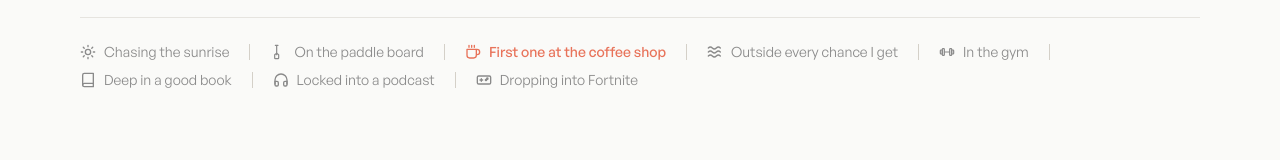
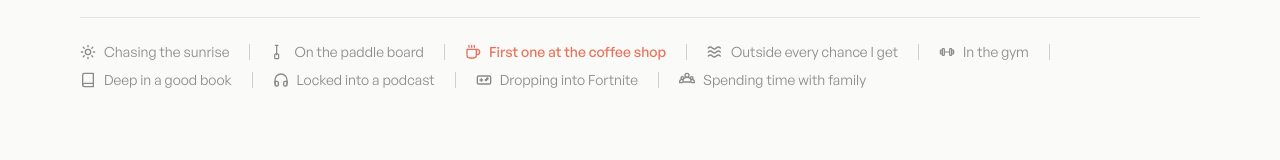
Before and after one commit to pskidz216/pskidzpersonalsite, a Next.js app: page / in a window 1280 px wide. Shown: the part 8763-8923 px from the top of the page. Built offline with nearby package versions, Linux system fonts and the light colour scheme.

Commit message:
feat: add "Spending time with family" to Off the Clock section
Co-Authored-By: Claude Opus 4.6 <noreply@anthropic.com>

```diff
--- a/src/components/sections/OffTheClock.tsx
+++ b/src/components/sections/OffTheClock.tsx
@@ -95,6 +95,19 @@ function ControllerIcon({ className }: { className?: string }) {
   );
 }
 
+function FamilyIcon({ className }: { className?: string }) {
+  return (
+    <svg className={className} viewBox="0 0 24 24" fill="none" stroke="currentColor" strokeWidth="2" strokeLinecap="round" strokeLinejoin="round">
+      <circle cx="12" cy="5" r="3" />
+      <path d="M12 8c-3.31 0-6 2.24-6 5v2h12v-2c0-2.76-2.69-5-6-5z" />
+      <circle cx="5" cy="9" r="2" />
+      <path d="M5 11c-2.21 0-4 1.49-4 3.33V16h4" />
+      <circle cx="19" cy="9" r="2" />
+      <path d="M19 11c2.21 0 4 1.49 4 3.33V16h-4" />
+    </svg>
+  );
+}
+
 /* ─── Data ─── */
 
 interface Activity {
@@ -112,6 +125,7 @@ const ACTIVITIES: Activity[] = [
   { text: "Deep in a good book", icon: BookIcon },
   { text: "Locked into a podcast", icon: HeadphonesIcon },
   { text: "Dropping into Fortnite", icon: ControllerIcon },
+  { text: "Spending time with family", icon: FamilyIcon },
 ];
 
 /* ─── Main Section ─── */
```
